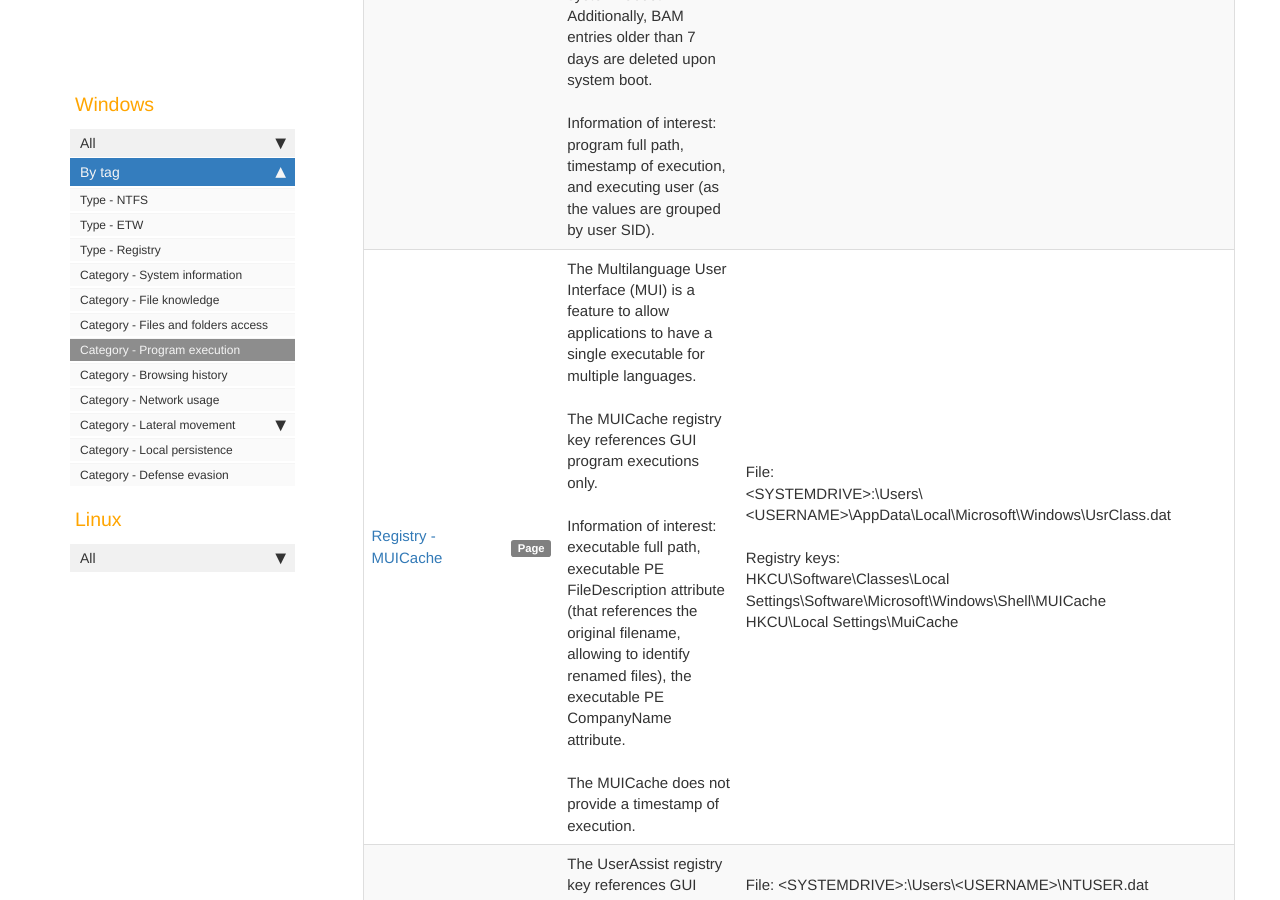
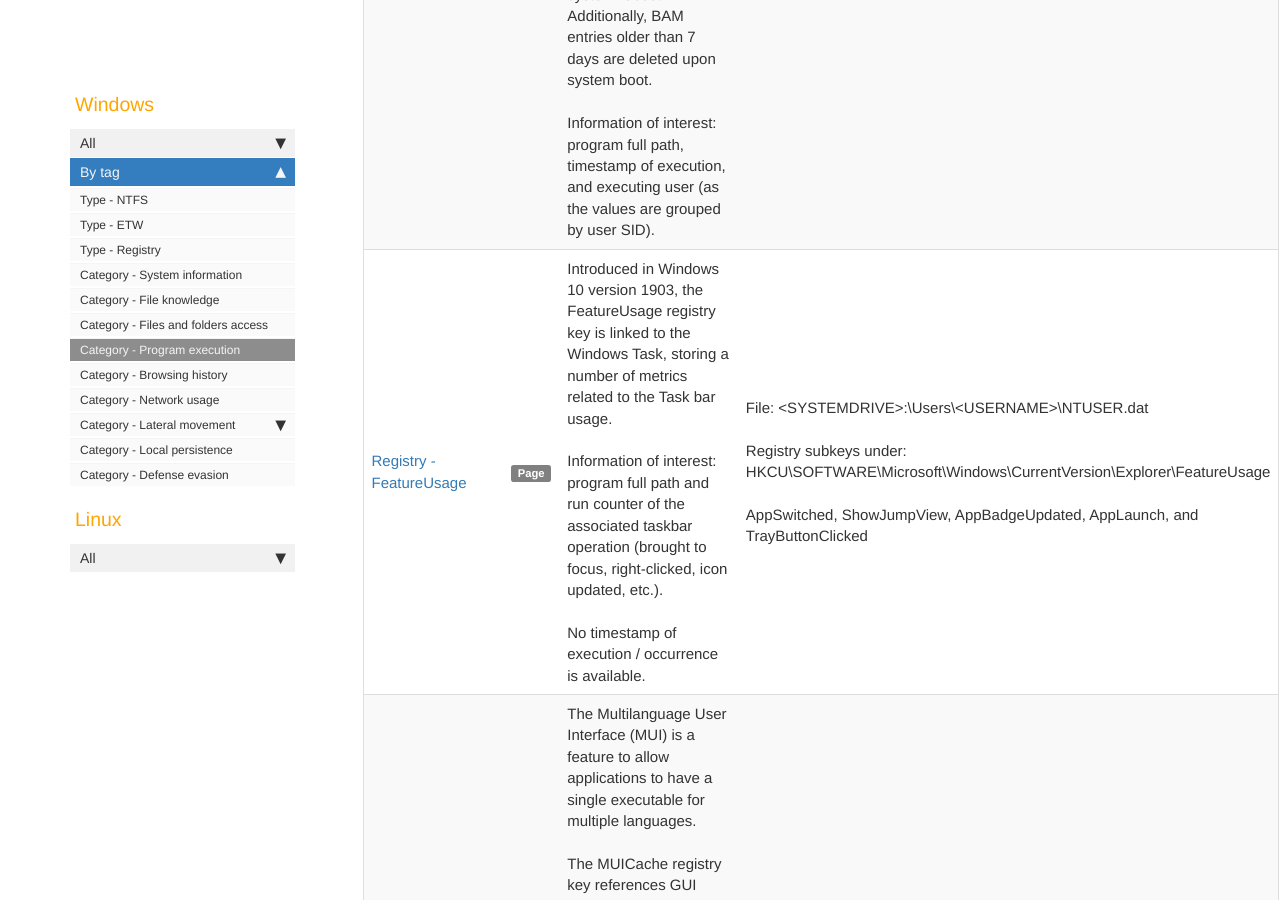
Before and after one commit to Qazeer/artefacts.help, a Jekyll site: the page built from pages/tags/tag_windows_program_execution.md, in a window 1280 px wide and 900 px high, scrolled down 3206 px. Built offline with Jekyll 4.4.1, drawn with Linux system fonts in a browser that asks for light colours; our own code applies the rules of GitHub Pages for plain Markdown files; comment, search, counter and statistics services are not loaded.

Commit message:
[Artefact] FeatureUsage - init

```diff
--- a/_data/sidebars/sidebar.yml
+++ b/_data/sidebars/sidebar.yml
@@ -146,6 +146,10 @@ entries:
         url: /windows_registry_bam_dam.html
         output: web
 
+      - title: FeatureUsage
+        url: /windows_registry_featureusage.html
+        output: web
+
       - title: MUICache
         url: /windows_registry_muicache.html
         output: web
--- /dev/null
+++ b/pages/windows/registry_featureusage.md
@@ -0,0 +1,51 @@
+---
+title: Registry - FeatureUsage
+summary: 'Introduced in Windows 10 version 1903, the FeatureUsage registry key is linked to the Windows Task, storing a number of metrics related to the Task bar usage.\n\nInformation of interest: program full path and run counter of the associated taskbar operation (brought to focus, right-clicked, icon updated, etc.).\n\nNo timestamp of execution / occurrence is available.'
+keywords:
+tags:
+  - windows_program_execution
+  - windows_registry
+location: 'File: <SYSTEMDRIVE>:\Users\<USERNAME>\NTUSER.dat\n\nRegistry subkeys under:\nHKCU\SOFTWARE\Microsoft\Windows\CurrentVersion\Explorer\FeatureUsage\n\nAppSwitched, ShowJumpView, AppBadgeUpdated, AppLaunch, and TrayButtonClicked'
+last_updated: 2024-01-06
+sidebar: sidebar
+permalink: windows_registry_featureusage.html
+folder: windows
+---
+
+### Overview
+
+Introduced in `Windows 10`'s version 1903, the `FeatureUsage` registry key is
+linked to the Windows Task, storing a number of metrics related to the Task bar
+usage.
+
+### Information of interest
+
+The `FeatureUsage` registry key has a number of subkeys, holding metrics
+related to different taskbar operations. A program is added to a subkey upon
+occurrence of the operation associated with the subkey (switch to focus, jump
+menu opened, etc.). Each further occurrence of the operation for the given
+program increments the run count of the program entry.
+
+Each entry, stored as a value under an operation subkey, is composed of the
+**program full path** (as the value name) and an **operation run count** (as
+the value data). **No timestamp of execution / occurrence is available**.
+
+The following operation subkeys are populated:
+
+  - `AppSwitched`: applications brought to focus (application left-clicked on
+    the taskbar).
+
+  - `ShowJumpView`: applications whose jump menu was opened (application
+    right-clicked on the taskbar).
+
+  - `AppBadgeUpdated`: applications that had their task bar icon updated
+    (for example for notifications).
+
+  - `AppLaunch`: applications pinned on the taskbar that have been executed.
+
+  - `TrayButtonClicked`: clicks on the default taskbar buttons (such as the
+    start button).
+
+### References
+
+  - [CrowdStrike - Jai Minton - Employing FeatureUsage for Windows 10 Taskbar Forensics](https://www.crowdstrike.com/blog/how-to-employ-featureusage-for-windows-10-taskbar-forensics/)
```
